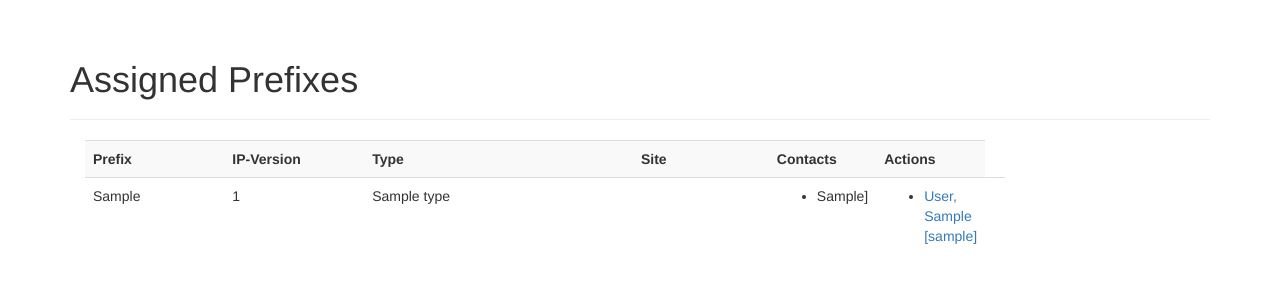
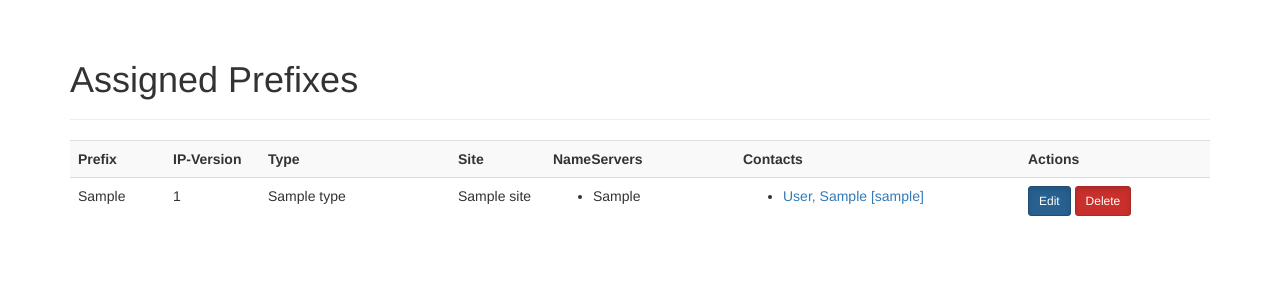
Before and after one commit to thomasDOTwtf/ffbackbone, a Flask app: page /prefixes in a window 1280 px wide. Shown: the part 52-352 px from the top of the page. Run offline with Flask 2, Linux system fonts and the light colour scheme; a user stored in the database is signed in; tables that the repository leaves empty hold one stand-in row (values such as "Sample post"); some libraries are stand-ins or nearby versions.

Commit message:
added additional prefix information

```diff
--- a/app/templates/backbone/prefixes.html
+++ b/app/templates/backbone/prefixes.html
@@ -7,19 +7,23 @@
 <div class="page-header">
     <h1>Assigned Prefixes</h1>
 </div>
-<div class="col-md-10">
+<div class="col-md-15">
 	<table class="table table-striped">
         <colgroup>
-            <col class="col-md-2">
+            <col class="col-md-1">
+	    <col class="col-md-1">
 	    <col class="col-md-2">
-	    <col class="col-md-4">
+	    <col class="col-md-1">
 	    <col class="col-md-2">
+	    <col class="col-md-3">
+	    <col class="col-md-5">
 	</colgroup>
 	<tr>
 		<th>Prefix</th>
 		<th>IP-Version</th>
 		<th>Type</th>
 		<th>Site</th>
+		<th>NameServers</th>
 		<th>Contacts</th>
 		<th>Actions</th>
 	</tr>
@@ -27,12 +31,12 @@
 	<tr>
         	<td> {{ prefix.prefix }} </td>
 	        <td> {{ prefix.version }} </td>
-		<td> {{ prefix.PrefixType }} </td>
-		<td> {{ prefix.site }} </td>
+		<td> {{ prefix.PrefixType.name }} </td>
+		<td> {{ prefix.Site.name }} </td>
 		<td>
 			<ul>
 			{% for ns in prefix.nameservers %}
-			<li>{{ ns.fqdn }}]</a> </li>
+			<li>{{ ns.fqdn }}</a> </li>
 			{% endfor %}
 			</ul>
 		</td>
@@ -43,7 +47,7 @@
                         {% endfor %}
                         </ul>
                 </td>
-		<td>&nbsp;</td>
+		<td><a class="btn btn-primary btn-sm active" href="{{ url_for('prefix', prefix_id=prefix.id) }}">Edit</a>&nbsp;<a href="/prefixes" class="btn btn-danger btn-sm active">Delete</a></td>
 	</tr>
 	{% endfor %}
 	<table>
--- a/app/views.py
+++ b/app/views.py
@@ -137,8 +137,13 @@ def prefixes():
                            prefixes=prefixes)
 
 
+@app.route('/prefix/<prefix_id>')
+@login_required
+def prefix(prefix_id):
+    return render_template('backbone/prefix.html')
+
+
 @app.route('/contact/<contact_id>')
-
 @login_required
 def contact(contact_id):
     contact = Contact.query.filter_by(id=contact_id).first_or_404()
```
